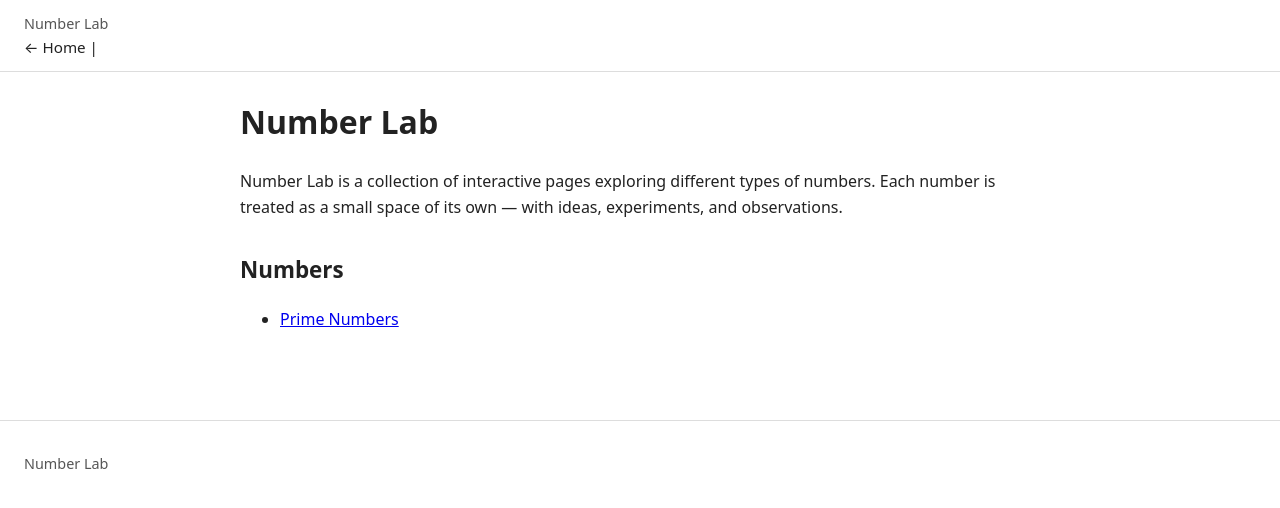
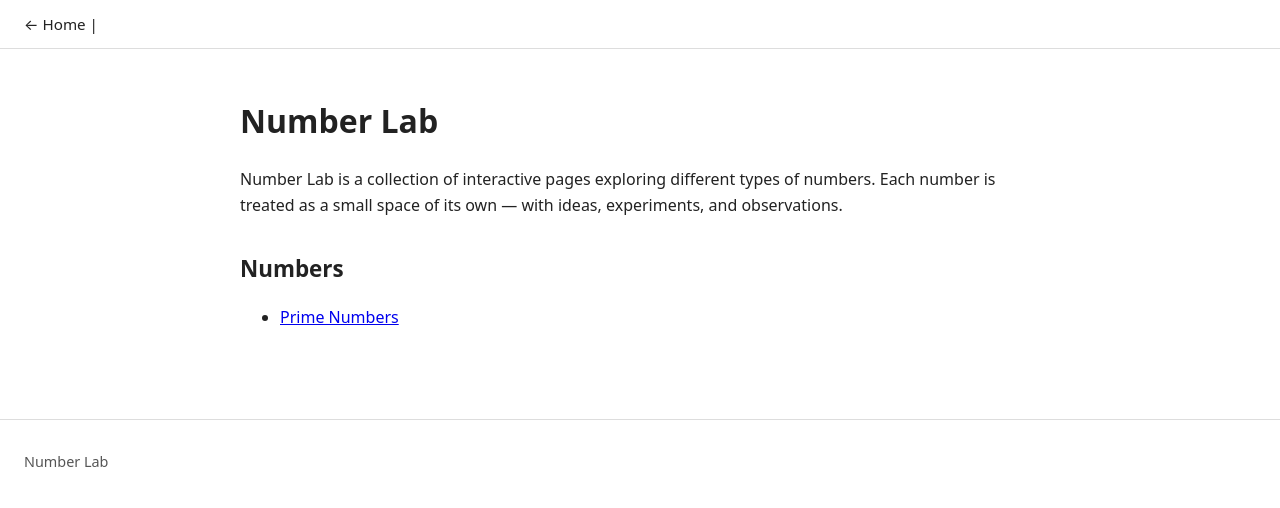
Before and after one commit to anvesh-d/number-lab, a Jekyll site: the page built from index.html, in a window 1280 px wide. Shown: the top 508 px of the page. Built offline with Jekyll 4.4.1, drawn with Linux system fonts in a browser that asks for light colours.

Commit message:
Update default.html

```diff
--- a/_layouts/default.html
+++ b/_layouts/default.html
@@ -2,20 +2,29 @@
 <html lang="en">
 <head>
   <meta charset="UTF-8">
-  <title>{{ page.title }}</title>
+
+  {% assign parts = page.path | split: '/' %}
+  {% assign number_id = parts[1] %}
+  {% assign section = parts[2] %}
+
+  <title>
+    {{ site.data.numbers[number_id].title }} · {{ section | capitalize }}
+  </title>
+
   <link rel="stylesheet" href="{{ site.baseurl }}/assets/css/main.css">
 </head>
 <body>
 
-<header>
-  <div class="meta">
-    {{ page.number }}
+<header class="site-header">
+  <div class="site-title">
+    {{ site.data.numbers[number_id].title }}
   </div>
 
   {% include nav.html %}
 </header>
 
 <main>
+  <h1>{{ section | capitalize }}</h1>
   {{ content }}
 </main>
 
```
